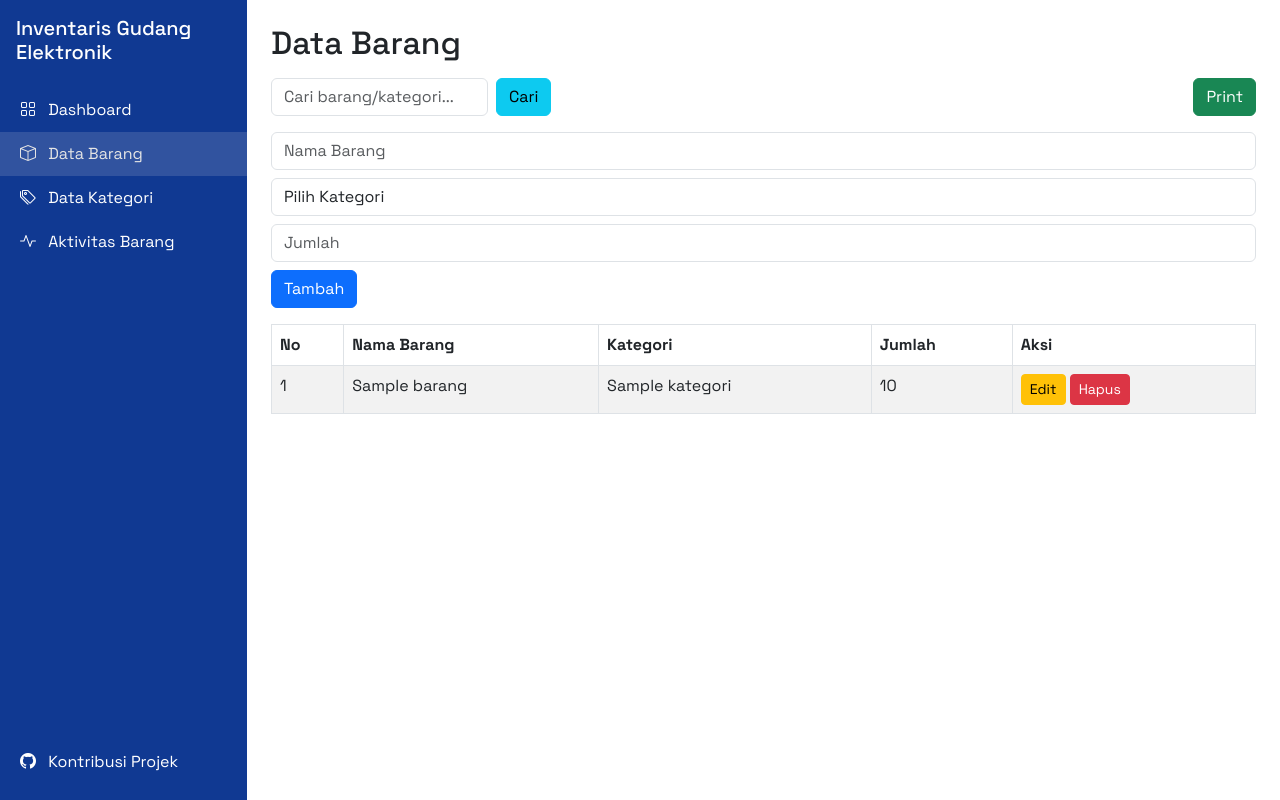
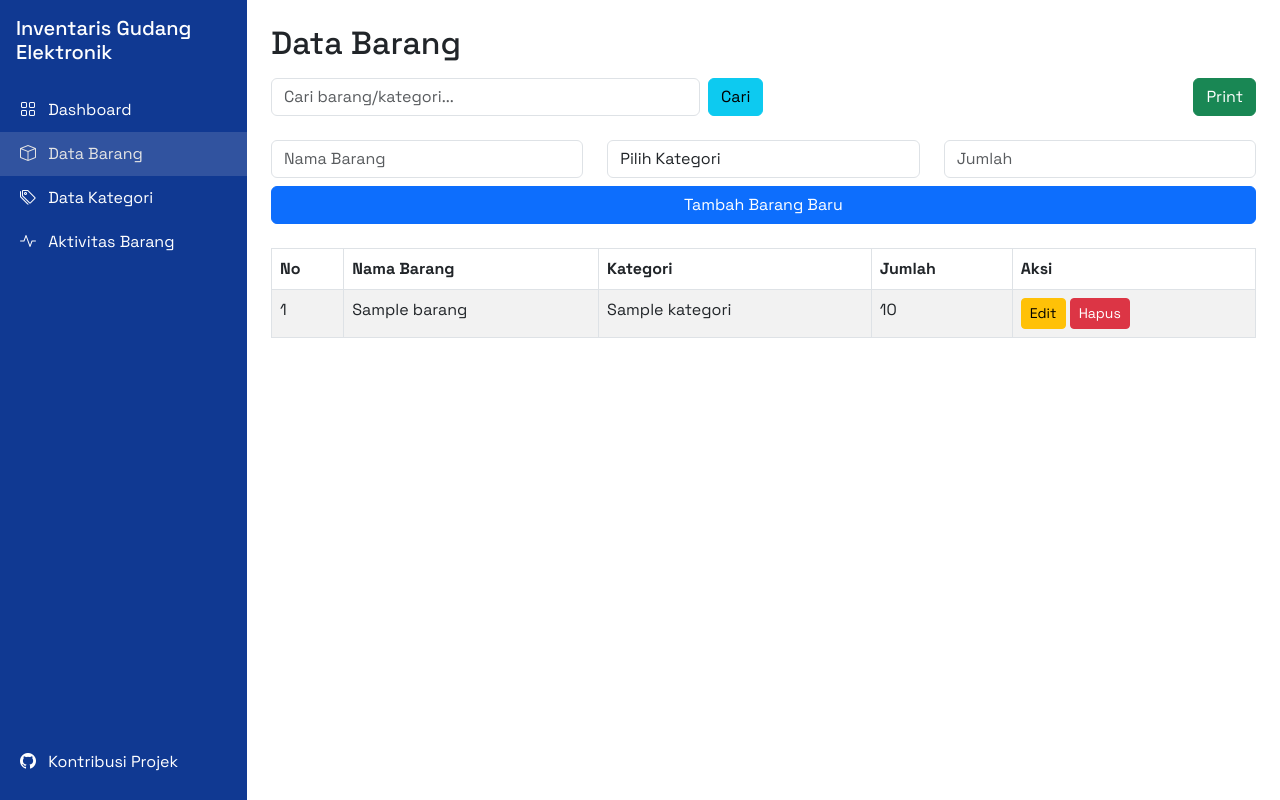
Before and after one commit to dendik-creation/inventaris_gudang_elektronik, a PHP site: page /view/data-barang/index.php in a window 1280 px wide. Run offline with PHP 8.4, Linux system fonts and the light colour scheme; tables that the repository leaves empty or names only in its code hold one stand-in row (values such as "Sample post").

Commit message:
[fix] refactor master data barang

```diff
--- /dev/null
+++ b/controller/data-barang.php
@@ -0,0 +1,92 @@
+<?php
+require __DIR__ . '/../config/koneksi.php';
+
+
+// Fitur search
+$search = isset($_GET['search']) ? trim($_GET['search']) : '';
+$where = '';
+if ($search !== '') {
+    $esc = mysqli_real_escape_string($koneksi, $search);
+    $where = "WHERE b.nama_barang LIKE '%$esc%' OR k.nama_kategori LIKE '%$esc%'";
+}
+
+// Tambah barang
+if ($_SERVER['REQUEST_METHOD'] === 'POST' && isset($_POST['tambah'])) {
+    $nama_barang = trim($_POST['nama_barang']);
+    $kategori_id = (int)$_POST['kategori_id'];
+    $quantity = (int)$_POST['quantity'];
+    if ($nama_barang !== '' && $kategori_id && $quantity >= 0) {
+        // Insert barang
+        $stmt = mysqli_prepare($koneksi, "INSERT INTO barang (nama_barang, kategori_id, quantity) VALUES (?, ?, ?)");
+        mysqli_stmt_bind_param($stmt, "sii", $nama_barang, $kategori_id, $quantity);
+        mysqli_stmt_execute($stmt);
+
+        $barang_id = mysqli_insert_id($koneksi);
+
+        // insert log
+        if ($barang_id && $quantity > 0) {
+            $aksi = "MASUK";
+            $keterangan = "Penambahan barang baru";
+            $stmt_log = mysqli_prepare($koneksi, "INSERT INTO aktivitas_barang (barang_id, quantity, aksi, keterangan) VALUES (?, ?, ?, ?)");
+            mysqli_stmt_bind_param($stmt_log, "iiss", $barang_id, $quantity, $aksi, $keterangan);
+            mysqli_stmt_execute($stmt_log);
+            mysqli_stmt_close($stmt_log);
+        }
+
+        mysqli_stmt_close($stmt);
+        header("Location: index.php");
+        exit;
+    }
+}
+
+// Edit barang
+if ($_SERVER['REQUEST_METHOD'] === 'POST' && isset($_POST['edit'])) {
+    $id = (int)$_POST['id'];
+    $nama_barang = trim($_POST['nama_barang']);
+    $kategori_id = (int)$_POST['kategori_id'];
+    $quantity = (int)$_POST['quantity'];
+    if ($id && $nama_barang !== '' && $kategori_id && $quantity >= 0) {
+        $stmt = mysqli_prepare($koneksi, "UPDATE barang SET nama_barang=?, kategori_id=?, quantity=? WHERE id=?");
+        mysqli_stmt_bind_param($stmt, "siii", $nama_barang, $kategori_id, $quantity, $id);
+        mysqli_stmt_execute($stmt);
+        mysqli_stmt_close($stmt);
+        header("Location: index.php");
+        exit;
+    }
+}
+
+// Hapus barang
+if ($_SERVER['REQUEST_METHOD'] === 'POST' && isset($_POST['hapus'])) {
+    $id = (int)$_POST['id'];
+    if ($id) {
+        $stmt = mysqli_prepare($koneksi, "DELETE FROM barang WHERE id=?");
+        mysqli_stmt_bind_param($stmt, "i", $id);
+        mysqli_stmt_execute($stmt);
+        mysqli_stmt_close($stmt);
+        header("Location: index.php");
+        exit;
+    }
+}
+
+// Untuk form edit
+$edit_data = null;
+if (isset($_GET['edit'])) {
+    $id = (int)$_GET['edit'];
+    $res = mysqli_query($koneksi, "SELECT * FROM barang WHERE id=$id");
+    $edit_data = mysqli_fetch_assoc($res);
+}
+
+// Ambil data kategori untuk select option
+$kategori_list = [];
+$res_kat = mysqli_query($koneksi, "SELECT id, nama_kategori FROM kategori ORDER BY nama_kategori ASC");
+while ($row = mysqli_fetch_assoc($res_kat)) {
+    $kategori_list[] = $row;
+}
+
+// Query ambil data barang beserta kategori + search
+$barangs = "SELECT b.id, b.nama_barang, k.nama_kategori, b.quantity
+        FROM barang b
+        INNER JOIN kategori k ON b.kategori_id = k.id
+        $where
+        ORDER BY b.id ASC";
+$barang_list = mysqli_query($koneksi, $barangs);
--- a/view/data-barang/index.php
+++ b/view/data-barang/index.php
@@ -1,105 +1,33 @@
 <?php
-require_once '../../config/koneksi.php';
+require_once __DIR__ . "/../../controller/data-barang.php";
 $title = 'Data Barang';
 $css_path = '../../public/css/layout.css';
 ob_start();
-
-// Fitur search
-$search = isset($_GET['search']) ? trim($_GET['search']) : '';
-$where = '';
-if ($search !== '') {
-    $esc = mysqli_real_escape_string($koneksi, $search);
-    $where = "WHERE b.nama_barang LIKE '%$esc%' OR k.nama_kategori LIKE '%$esc%'";
-}
-
-// Tambah barang
-if ($_SERVER['REQUEST_METHOD'] === 'POST' && isset($_POST['tambah'])) {
-    $nama_barang = trim($_POST['nama_barang']);
-    $kategori_id = (int)$_POST['kategori_id'];
-    $quantity = (int)$_POST['quantity'];
-    if ($nama_barang !== '' && $kategori_id && $quantity >= 0) {
-        $stmt = mysqli_prepare($koneksi, "INSERT INTO barang (nama_barang, kategori_id, quantity) VALUES (?, ?, ?)");
-        mysqli_stmt_bind_param($stmt, "sii", $nama_barang, $kategori_id, $quantity);
-        mysqli_stmt_execute($stmt);
-        mysqli_stmt_close($stmt);
-        header("Location: index.php");
-        exit;
-    }
-}
-
-// Edit barang
-if ($_SERVER['REQUEST_METHOD'] === 'POST' && isset($_POST['edit'])) {
-    $id = (int)$_POST['id'];
-    $nama_barang = trim($_POST['nama_barang']);
-    $kategori_id = (int)$_POST['kategori_id'];
-    $quantity = (int)$_POST['quantity'];
-    if ($id && $nama_barang !== '' && $kategori_id && $quantity >= 0) {
-        $stmt = mysqli_prepare($koneksi, "UPDATE barang SET nama_barang=?, kategori_id=?, quantity=? WHERE id=?");
-        mysqli_stmt_bind_param($stmt, "siii", $nama_barang, $kategori_id, $quantity, $id);
-        mysqli_stmt_execute($stmt);
-        mysqli_stmt_close($stmt);
-        header("Location: index.php");
-        exit;
-    }
-}
-
-// Hapus barang
-if ($_SERVER['REQUEST_METHOD'] === 'POST' && isset($_POST['hapus'])) {
-    $id = (int)$_POST['id'];
-    if ($id) {
-        $stmt = mysqli_prepare($koneksi, "DELETE FROM barang WHERE id=?");
-        mysqli_stmt_bind_param($stmt, "i", $id);
-        mysqli_stmt_execute($stmt);
-        mysqli_stmt_close($stmt);
-        header("Location: index.php");
-        exit;
-    }
-}
-
-// Untuk form edit
-$edit_data = null;
-if (isset($_GET['edit'])) {
-    $id = (int)$_GET['edit'];
-    $res = mysqli_query($koneksi, "SELECT * FROM barang WHERE id=$id");
-    $edit_data = mysqli_fetch_assoc($res);
-}
-
-// Ambil data kategori untuk select option
-$kategori_list = [];
-$res_kat = mysqli_query($koneksi, "SELECT id, nama_kategori FROM kategori ORDER BY nama_kategori ASC");
-while ($row = mysqli_fetch_assoc($res_kat)) {
-    $kategori_list[] = $row;
-}
-
-// Query ambil data barang beserta kategori + search
-$sql = "SELECT b.id, b.nama_barang, k.nama_kategori, b.quantity
-        FROM barang b
-        INNER JOIN kategori k ON b.kategori_id = k.id
-        $where
-        ORDER BY b.id ASC";
-$result = mysqli_query($koneksi, $sql);
 ?>
 
 <!-- Form Search & Print -->
-<div class="d-flex justify-content-between align-items-center mb-3 flex-wrap gap-2">
-    <form method="get" class="d-flex gap-2">
-        <input type="text" name="search" class="form-control" placeholder="Cari barang/kategori..." value="<?= htmlspecialchars($search) ?>">
+<div class="d-flex justify-content-between align-items-center mb-4 flex-wrap gap-2">
+    <form method="get" class="d-flex gap-2 w-50">
+        <input type="text" required name="search" class="form-control w-100" placeholder="Cari barang/kategori..." value="<?= htmlspecialchars($search) ?>">
         <button type="submit" class="btn btn-info">Cari</button>
         <?php if ($search): ?>
             <a href="index.php" class="btn btn-secondary">Reset</a>
         <?php endif; ?>
     </form>
-    <button onclick="window.print()" class="btn btn-success">Print</button>
+    <a target="_blank" href="print.php" class="btn btn-success">Print</a>
 </div>
 
 <!-- Form Tambah/Edit -->
 <div class="mb-3">
-    <form method="post" class="d-flex gap-2 flex-wrap">
-        <input type="hidden" name="<?= $edit_data ? 'edit' : 'tambah' ?>" value="1">
+    <form method="post" class="row">
         <?php if ($edit_data): ?>
             <input type="hidden" name="id" value="<?= $edit_data['id'] ?>">
         <?php endif; ?>
+        <input type="hidden" name="<?= $edit_data ? 'edit' : 'tambah' ?>" value="1">
+        <div class="col-md-4 col-12">
             <input type="text" name="nama_barang" class="form-control" placeholder="Nama Barang" required value="<?= $edit_data ? htmlspecialchars($edit_data['nama_barang']) : '' ?>">
+        </div>
+        <div class="col-md-4 col-12">
             <select name="kategori_id" class="form-control" required>
                 <option value="">Pilih Kategori</option>
                 <?php foreach ($kategori_list as $kat): ?>
@@ -108,11 +36,18 @@ $result = mysqli_query($koneksi, $sql);
                     </option>
                 <?php endforeach; ?>
             </select>
+        </div>
+        <div class="col-md-4 col-12">
             <input type="number" name="quantity" class="form-control" placeholder="Jumlah" min="0" required value="<?= $edit_data ? (int)$edit_data['quantity'] : '' ?>">
-        <button type="submit" class="btn btn-primary"><?= $edit_data ? 'Update' : 'Tambah' ?></button>
+        </div>
+        <div class="<?= $edit_data ? 'col-6' : 'col-12' ?> mt-2">
+            <button type="submit" class="btn btn-primary w-100"><?= $edit_data ? 'Update Barang' : 'Tambah Barang Baru' ?></button>
+        </div>
+        <div class="col-6 mt-2">
             <?php if ($edit_data): ?>
-            <a href="index.php" class="btn btn-secondary">Batal</a>
+                <a href="index.php" class="btn w-100 btn-secondary">Batal</a>
             <?php endif; ?>
+        </div>
     </form>
 </div>
 
@@ -130,9 +65,9 @@ $result = mysqli_query($koneksi, $sql);
                 </tr>
             </thead>
             <tbody>
-                <?php if ($result && mysqli_num_rows($result) > 0): ?>
+                <?php if ($barang_list && mysqli_num_rows($barang_list) > 0): ?>
                     <?php $no = 1; ?>
-                    <?php while ($row = mysqli_fetch_assoc($result)): ?>
+                    <?php while ($row = mysqli_fetch_assoc($barang_list)): ?>
                         <tr>
                             <td><?= $no++; ?></td>
                             <td><?= htmlspecialchars($row['nama_barang']); ?></td>
--- a/view/layout.php
+++ b/view/layout.php
@@ -40,26 +40,6 @@ $menu = [
     <?php if ($css_path): ?>
     <link rel="stylesheet" href="<?= htmlspecialchars($css_path) ?>">
     <?php endif; ?>
-    <style>
-    @media print {
-        body, .d-flex, .container-fluid, .container-fluid * {
-            visibility: visible !important;
-        }
-        body * {
-            visibility: hidden;
-        }
-        .table, .table *, .card.mt-4, .card.mt-4 * {
-            visibility: visible !important;
-        }
-        .table, .card.mt-4 {
-            position: static;
-            width: 100%;
-        }
-        .btn, form, .d-flex > nav, .mb-3, .card-header .btn, nav.sidebar, .sidebar {
-            display: none !important;
-        }
-    }
-    </style>
 </head>
 
 <body>
```
Also changed, not shown: view/data-barang/print.php (added, +46 -0 lines), view/print_layout.php (added, +21 -0 lines). Lines whose indentation alone changed are shown as unchanged.
